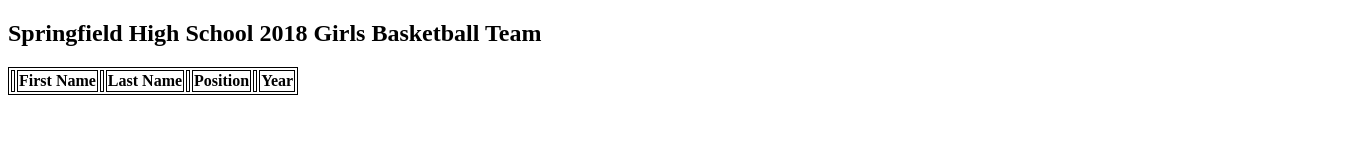
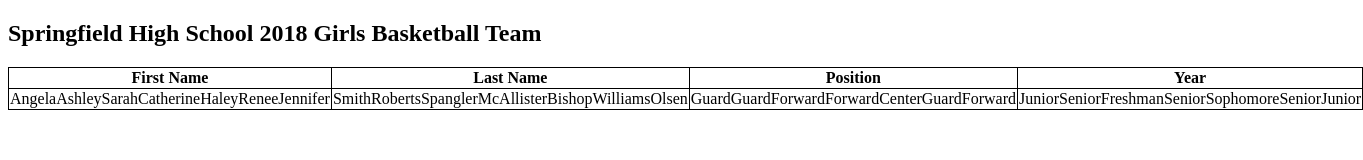
Before and after one commit to sivonne/Assignment5, a plain HTML site: page index.html in a window 1280 px wide. Shown: the whole page, 1363 px wide, since content can reach past the window. Drawn offline with Linux system fonts and the light colour scheme.

Commit message:
was able to organize info into columns, still need to make into rows

```diff
--- a/css/styles.css
+++ b/css/styles.css
@@ -1,3 +1,5 @@
 table, th, td{
     border: 1px solid black;
+    border-collapse: collapse;
+
 }
--- a/index.html
+++ b/index.html
@@ -7,11 +7,42 @@
 <body>
  <h2>Springfield High School 2018 Girls Basketball Team</h2>
   <table id="table-content">
-    <td id="col1"><th>First Name</th></td><!--YOUR HTML CONTENT WILL GO IN HERE--->
-    <td id="col2"><th>Last Name</th></td>
-    <td id="col3"><th>Position</th></td>
-    <td id="col4"><th>Year</th></td>
+    <tr id="headings">
+      <th>First Name</th>
+      <th>Last Name</th>
+      <th>Position</th>
+      <th>Year</th>
+    </tr>
 
+<tr>
+      <td id="col1"></td>
+      <td id="col2"></td>
+      <td id="col3"></td>
+      <td id="col4"></td>
+</tr>
+
+
+
+
+
+
+
+
+
+
+
+    <!--<td id="col1">
+      <th>First Name</th>
+    </td>
+    <td id="col2">
+      <th>Last Name</th>
+    </td>
+    <td id="col3">
+      <th>Position</th>
+    </td>
+    <td id="col4">
+      <th>Year</th>
+    </td>-->
   </table>
 
   <script src="js/scripts.js"></script>
--- a/js/scripts.js
+++ b/js/scripts.js
@@ -2,8 +2,6 @@
 Write a function that buids an HTML table with the data below. The table should have four columns:
 first name, last name, position, and year. If the player is a Senior, her information should be in bold.
 */
-
-var first =
 var players = [
   {
     first:'Angela',
@@ -49,14 +47,24 @@ var players = [
   }
 ];
 //Write your function here
-function playerTable{
-  for(i = 0; i < players.length; i++){
-    first = document.getElementById('col1');
-    last = document.getElementById('col2');
-    position = document.getElementById('col3');
-    year = document.getElementById('col4');
+function playerTable(){
+
+for(i = 0; i < players.length; i++){
+    /*document.getElementById('col1').innerHTML = players.first;
+    document.getElementById('col2').innerHTML = players.last;
+    document.getElementById('col3').innerHTML = players.position;
+    document.getElementById('col4').innerHTML = players.year;*/
+
+    document.getElementById('col1').innerHTML += '<td>' + players[i].first;
+    document.getElementById('col2').innerHTML += '<td>' + players[i].last;
+    document.getElementById('col3').innerHTML += '<td>' + players[i].position;
+    document.getElementById('col4').innerHTML+= '<td>' + players[i].year;
+    document.getElementById('col4').innerHTML+= '</td>';
+
+
   }
-  }
+
+}
 playerTable();
 /*
 EXTRA CREDIT CHALLENGE (5 POINTS): Write a function that compares the list above with the list below, finds the players that made the All-State team, and displays a message with the results: "Congratulations to Springfield's 2018 North Carolina All-State honorees: ____." Display the message in a div below the table.
@@ -105,5 +113,8 @@ Hint: You need two loops, one of which will be 'nested'.*/
   school: 'Springfield High School'
   }
 ];
-
+*/
+/*
 https://www.w3schools.com/js/js_htmldom_html.asp
+https://www.w3schools.com/js/js_htmldom_elements.asp
+*/
```
